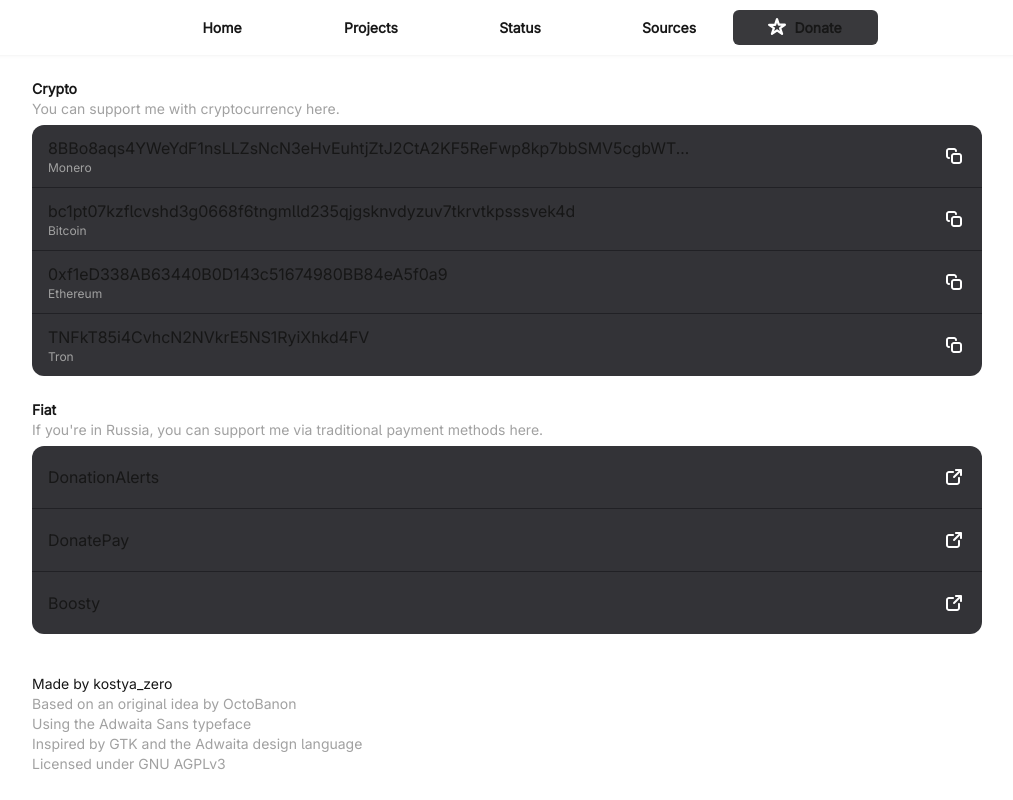
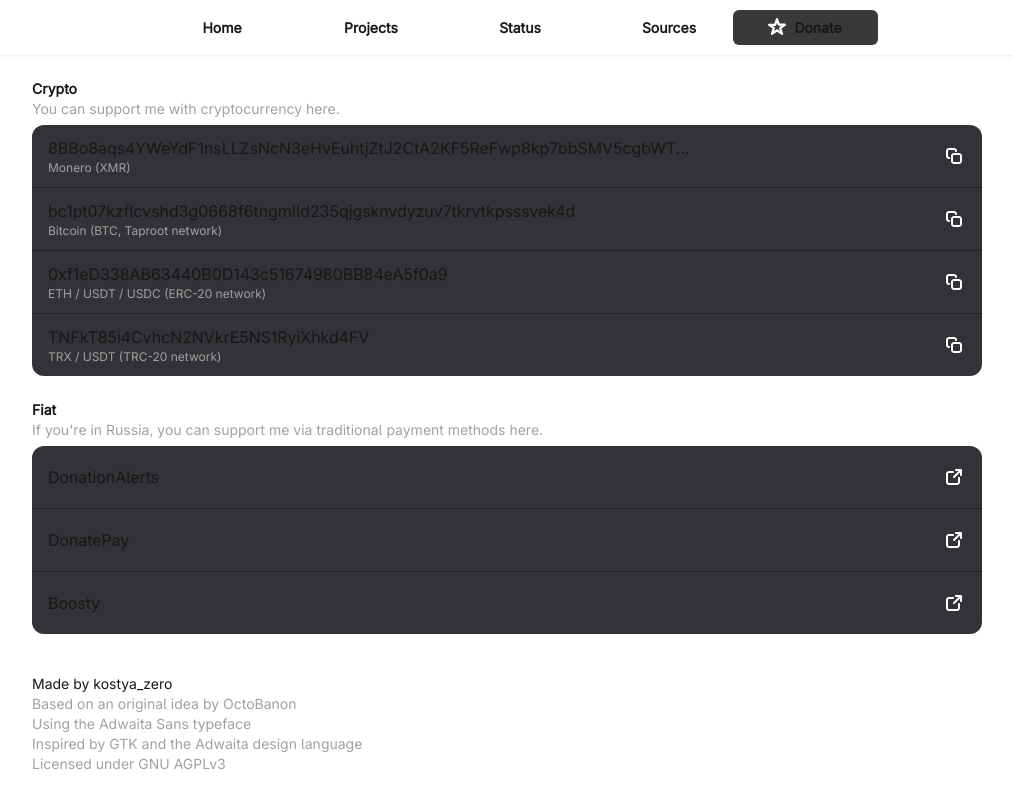
Before and after one commit to OctoBanon-Main/website, a Next.js app: page /donate in a window 1280 px wide. Shown: the whole page, without its empty margins (133-1146 px from the left). Built offline with nearby package versions, Linux system fonts and the light colour scheme.

Commit message:
chore(donate): specify crypto networks and address types

```diff
--- a/src/data/donate.ts
+++ b/src/data/donate.ts
@@ -1,8 +1,8 @@
 export const DONATE = [
-  { text: "8BBo8aqs4YWeYdF1nsLLZsNcN3eHvEuhtjZtJ2CtA2KF5ReFwp8kp7bbSMV5cgbWT6JaEqPb8re3KBpMFBCFV3NSCjGUAkQ", description: "Monero", copyable: true },
-  { text: "bc1pt07kzflcvshd3g0668f6tngmlld235qjgsknvdyzuv7tkrvtkpsssvek4d", description: "Bitcoin", copyable: true },
-  { text: "0xf1eD338AB63440B0D143c51674980BB84eA5f0a9", description: "Ethereum", copyable: true },
-  { text: "TNFkT85i4CvhcN2NVkrE5NS1RyiXhkd4FV", description: "Tron", copyable: true }
+  { text: "8BBo8aqs4YWeYdF1nsLLZsNcN3eHvEuhtjZtJ2CtA2KF5ReFwp8kp7bbSMV5cgbWT6JaEqPb8re3KBpMFBCFV3NSCjGUAkQ", description: "Monero (XMR)", copyable: true },
+  { text: "bc1pt07kzflcvshd3g0668f6tngmlld235qjgsknvdyzuv7tkrvtkpsssvek4d", description: "Bitcoin (BTC, Taproot network)", copyable: true },
+  { text: "0xf1eD338AB63440B0D143c51674980BB84eA5f0a9", description: "ETH / USDT / USDC (ERC-20 network)", copyable: true },
+  { text: "TNFkT85i4CvhcN2NVkrE5NS1RyiXhkd4FV", description: "TRX / USDT (TRC-20 network)", copyable: true }
 ];
 
 export const FIAT_DONATE = [
```
